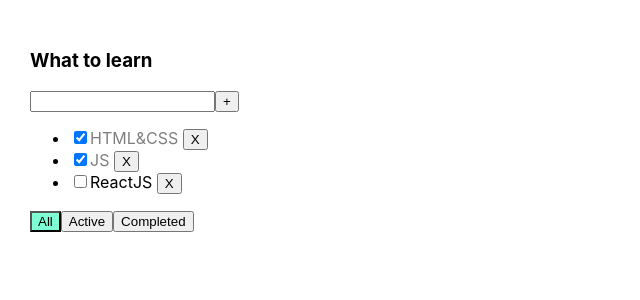
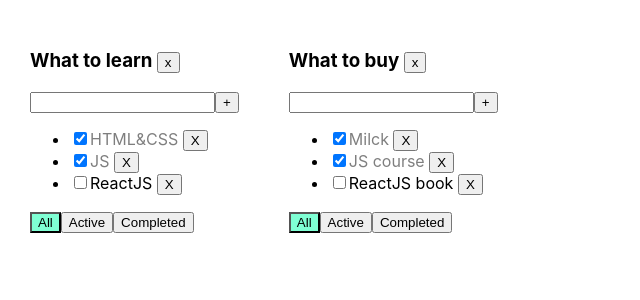
Before and after one commit to EugeneShatalin/todolist-ts, a React (Create React App) app: page / in a window 1280 px wide. Shown: the top 300 px of the page, without its empty margins (0-640 px from the left). Built offline with nearby package versions, Linux system fonts and the light colour scheme.

Commit message:
feat: to do: add tasks to multiple to-do lists, ability to delete to-do lists

```diff
--- a/src/App.tsx
+++ b/src/App.tsx
@@ -1,55 +1,117 @@
 import React, {useState} from 'react';
 import './App.css';
-import {Todolist} from "./Todolist";
+import {TasksType, Todolist} from "./Todolist";
 import {v1} from "uuid";
 
 export type FilterValuesType = 'all' | 'active' | 'completed';
 
+type TodolistType = {
+    id: string
+    title: string
+    filter: string
+}
+
+type TasksStateType = {
+    [key: string]: Array<TasksType>
+}
+
 function App() {
 
-    let [tasks, setTasks] = useState(
-        [
+    let todolistId1 = v1();
+    let todolistId2 = v1();
+
+    let [tasks, setTasks] = useState<TasksStateType>({
+        [todolistId1]: [
             {id: v1(), title: 'HTML&CSS', isDone: true},
             {id: v1(), title: 'JS', isDone: true},
             {id: v1(), title: 'ReactJS', isDone: false},
+        ],
+        [todolistId2]: [
+            {id: v1(), title: 'Milck', isDone: true},
+            {id: v1(), title: 'JS course', isDone: true},
+            {id: v1(), title: 'ReactJS book', isDone: false},
         ]
-    );
-    let [filter, setFilter] = useState<FilterValuesType>('all');
+    })
 
-    let tasksForTodolist = tasks;
+    let [todolists, setTodolists] = useState<Array<TodolistType>>([
+        {
+            id: todolistId1,
+            title: 'What to learn',
+            filter: 'all'
+        },
+        {
+            id: todolistId2,
+            title: 'What to buy',
+            filter: 'all'
+        },
+    ])
 
-    if (filter === 'active') {
-        tasksForTodolist = tasks.filter(t => t.isDone === false);
+    function removeTask(id: string, todolistId: string) {
+        let todolistTasks = tasks[todolistId];
+        tasks[todolistId] = todolistTasks.filter(t => t.id !== id)
+        setTasks({...tasks});
     }
 
-    if (filter === 'completed') {
-        tasksForTodolist = tasks.filter(t => t.isDone === true);
+    function addTask(title: string, todolistId: string) {
+        const task = {id: v1(), title: title, isDone: false}
+        let todolistTasks = tasks[todolistId];
+        tasks[todolistId] = [task, ...todolistTasks]
+        setTasks({...tasks});
     }
 
-    function removeTask(id: string) {
-        setTasks(tasks.filter(t => t.id !== id));
+    function changeFilter(value: FilterValuesType, todolistId: string) {
+        let todolist = todolists.find(tl => tl.id === todolistId);
+        if (todolist) {
+            todolist.filter = value;
+            setTodolists([...todolists])
+        }
     }
 
-    function addTask(title: string) {
-        const newTask = {id: v1(), title: title, isDone: false}
-        setTasks([...tasks, newTask]);
+    function changeStatus(id: string, isDone: boolean, todolistId: string) {
+        let todolistTasks = tasks[todolistId];
+        let task = todolistTasks.find(t => t.id === id);
+        if (task) {
+            task.isDone = isDone;
+            setTasks({...tasks});
+        }
     }
 
-    function changeFilter(value: FilterValuesType) {
-        setFilter(value);
+    function removeTodolist(id: string) {
+        setTodolists(todolists.filter(tl => tl.id !== id));
+        delete tasks[id];
+        setTasks({...tasks})
     }
 
     return (
         <div className="App">
-            <Todolist title={'What to learn'}
-                      tasks={tasksForTodolist}
-                      removeTask={removeTask}
-                      changeFilter={changeFilter}
-                      addTask={addTask}
-                      filter={filter}
-            />
+            {
+                todolists.map(tl => {
+                    let tasksForTodolist = tasks[tl.id];
+
+                    if (tl.filter === 'active') {
+                        tasksForTodolist = tasks[tl.id].filter(t => t.isDone === false);
+                    }
+
+                    if (tl.filter === 'completed') {
+                        tasksForTodolist = tasks[tl.id].filter(t => t.isDone === true);
+                    }
+                    return <Todolist
+                        key={tl.id}
+                        id={tl.id}
+                        title={tl.title}
+                        tasks={tasksForTodolist}
+                        removeTask={removeTask}
+                        changeFilter={changeFilter}
+                        addTask={addTask}
+                        filter={tl.filter}
+                        changeTaskStatus={changeStatus}
+                        removeTodolist={removeTodolist}
+                    />
+                })
+            }
         </div>
     );
+
 }
 
 export default App;
--- a/src/Todolist.tsx
+++ b/src/Todolist.tsx
@@ -8,12 +8,15 @@
 }
 
 type TodolistPropsType = {
+    id: string
     title: string
     tasks: Array<TasksType>
-    removeTask: (taskId: string) => void
-    changeFilter: (value: FilterValuesType) => void
-    addTask: (title: string) => void
+    removeTask: (idTask: string, todolistId: string) => void
+    changeFilter: (value: FilterValuesType, todolistId: string) => void
+    addTask: (title: string, todolistId: string) => void
+    changeTaskStatus: (id: string, isDone: boolean, todolistId: string) => void
     filter: string
+    removeTodolist: (id: string) => void
 }
 
 export function Todolist(props: TodolistPropsType) {
@@ -21,8 +24,8 @@
     let [error, setError] = useState<string | null>(null);
 
     const addTask = () => {
-        if(title.trim() !== "") {
-            props.addTask(title);
+        if (title.trim() !== "") {
+            props.addTask(title, props.id);
             setTitle('');
         } else {
             setError('Title is required!')
@@ -40,13 +43,13 @@
         }
     }
 
-    const onAllClickHandler = () => props.changeFilter('all');
-    const onActiveClickHandler = () => props.changeFilter('active');
-    const onCompletedClickHandler = () => props.changeFilter('completed');
+    const onAllClickHandler = () => props.changeFilter('all', props.id);
+    const onActiveClickHandler = () => props.changeFilter('active', props.id);
+    const onCompletedClickHandler = () => props.changeFilter('completed', props.id);
 
     return (
         <div>
-            <h3>{props.title}</h3>
+            <h3>{props.title}  <button onClick={() => props.removeTodolist(props.id)}>x</button></h3>
             <div>
                 <input
                     value={title}
@@ -59,9 +62,13 @@
             </div>
             <ul>
                 {props.tasks.map(t => {
-                    const onClickHandler = () => props.removeTask(t.id);
+                    const onClickHandler = () => props.removeTask(t.id, props.id);
+                    const onChangeHandler = (e: ChangeEvent<HTMLInputElement>) => {
+                        let newIsDoneValue = e.currentTarget.checked;
+                        props.changeTaskStatus(t.id, newIsDoneValue, props.id);
+                    }
                     return <li key={t.id}>
-                        <input type="checkbox" checked={t.isDone}/>
+                        <input type="checkbox" onChange={onChangeHandler} checked={t.isDone}/>
                         <span className={t.isDone ? 'is-done' : ''}>{t.title} </span>
 
                         <button onClick={onClickHandler}>
@@ -71,9 +78,14 @@
                 })}
             </ul>
             <div>
-                <button onClick={onAllClickHandler} className={props.filter === 'all' ? 'active-filter' : ''}>All</button>
-                <button onClick={onActiveClickHandler} className={props.filter === 'active' ? 'active-filter' : ''}>Active</button>
-                <button onClick={onCompletedClickHandler} className={props.filter === 'completed' ? 'active-filter' : ''}>Completed</button>
+                <button onClick={onAllClickHandler} className={props.filter === 'all' ? 'active-filter' : ''}>All
+                </button>
+                <button onClick={onActiveClickHandler}
+                        className={props.filter === 'active' ? 'active-filter' : ''}>Active
+                </button>
+                <button onClick={onCompletedClickHandler}
+                        className={props.filter === 'completed' ? 'active-filter' : ''}>Completed
+                </button>
             </div>
         </div>
     );
```
